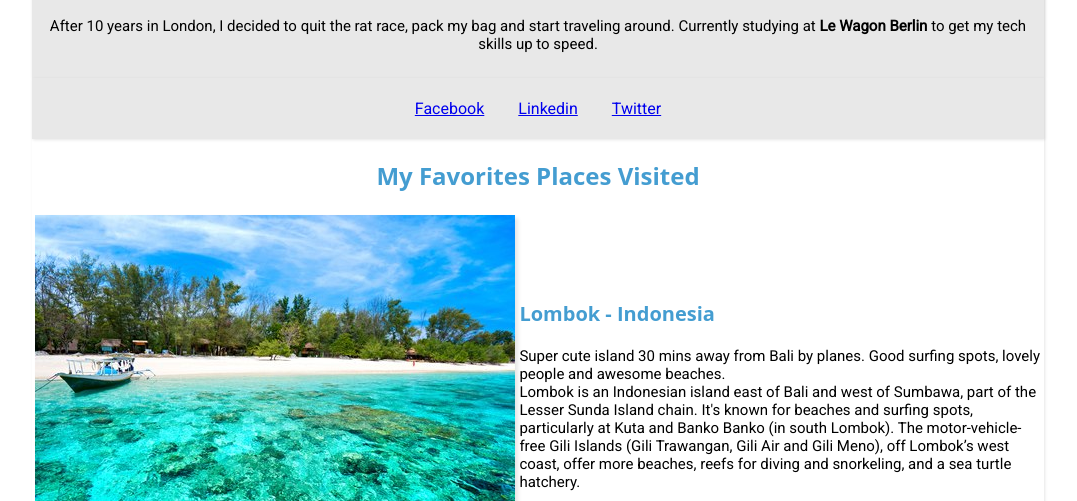
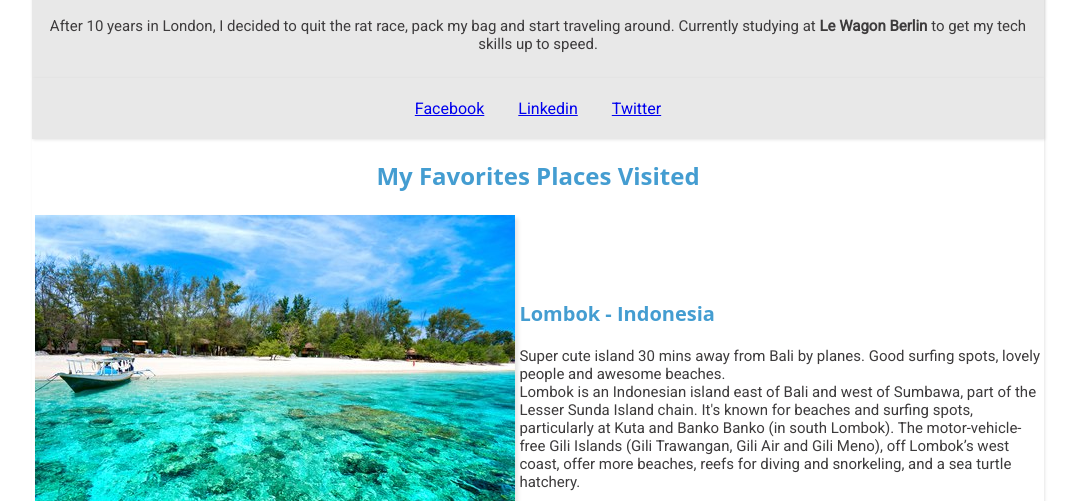
Before and after one commit to CedDlh/profile, a plain HTML site: page index.html in a window 1280 px wide. Shown: the part 299-800 px from the top of the page, without its empty margins (102-1179 px from the left). Drawn offline with Linux system fonts and the light colour scheme.

Commit message:
make my profile prettier

```diff
--- a/style.css
+++ b/style.css
@@ -3,6 +3,7 @@ body {
   font-family: 'Roboto', sans-serif;
   font-weight: lighter;
   background-color: #FFFFFF;
+  color: #3D3B3C;
 }
 
 
```
